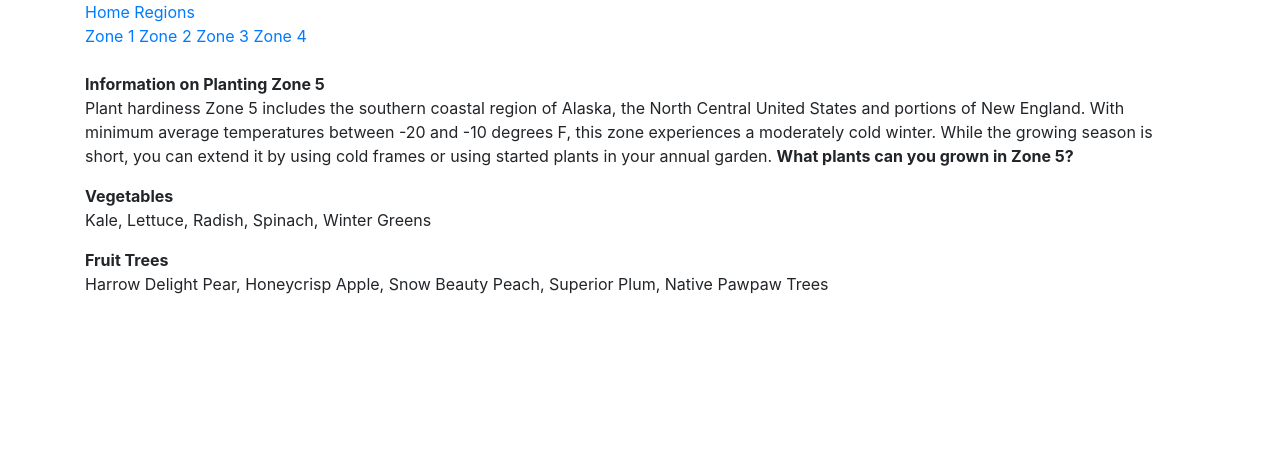
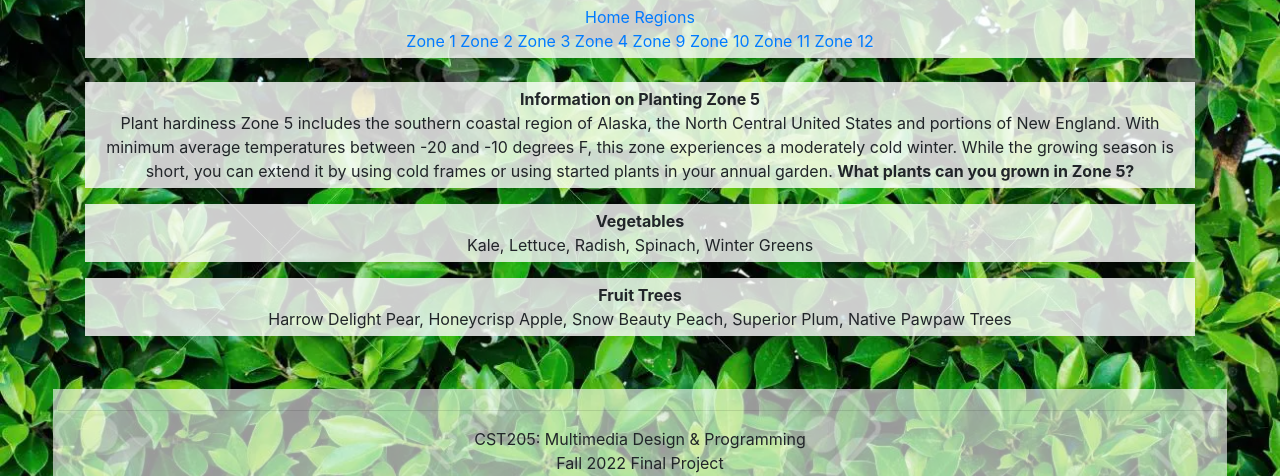
Before and after one commit to MursalMousumi/Gardening, a Python web app: template templates/zone5.html in a window 1280 px wide. Shown: the top 476 px of the page. Run offline with Jinja, Linux system fonts and the light colour scheme; the template is opened without the code that fills it, so the values that code supplies are empty; some libraries are stand-ins or nearby versions.

Commit message:
Update zone5.html

```diff
--- a/templates/zone5.html
+++ b/templates/zone5.html
@@ -4,20 +4,28 @@
     <meta charset="UTF-8">
     <meta http-equiv="X-UA-Compatible" content="IE=edge">
     <meta name="viewport" content="width=device-width, initial-scale=1.0">
+    <link href="/static/style.css" rel="stylesheet" type="text/css" />
     <title>My Great 205 Web Page</title>
 
     {{ bootstrap.load_css() }}
 
 </head>
-<body>
+<body id = "leaf">
     <div class="container">
+        <div id = "urls">
             <a href="{{ url_for('home') }}">Home</a>
             <a href="{{ url_for('regions') }}">Regions</a><br>
             <a href="{{ url_for('zone1') }}">Zone 1</a>
             <a href="{{ url_for('zone2') }}">Zone 2</a>
             <a href="{{ url_for('zone3') }}">Zone 3</a>
             <a href="{{ url_for('zone4') }}">Zone 4</a>
-        <br><br>
+
+            <a href="{{ url_for('zone9') }}">Zone 9</a>
+            <a href="{{ url_for('zone10') }}">Zone 10</a>
+            <a href="{{ url_for('zone11') }}">Zone 11</a>
+            <a href="{{ url_for('zone12') }}">Zone 12</a>
+        </div>
+        <br>
         <p><b>Information on Planting Zone 5</b><br> Plant hardiness Zone 5 includes the southern coastal region of Alaska, the North Central United States and portions of New England. With minimum average temperatures between -20 and -10 degrees F, this zone experiences a moderately cold winter. While the growing season is short, you can extend it by using cold frames or using started plants in your annual garden.
         <b>What plants can you grown in Zone 5?</b><br></p>
         <p><b>Vegetables</b><br>
@@ -28,4 +36,11 @@
 
 
 </body>
+<footer>
+    <hr>
+    CST205: Multimedia Design & Programming <br> Fall 2022 Final Project <br> Antonio Barron, Mursal Mousumi, Sebastian Santoyo
+    <figure>
+      <img src="/static/images/csumb_logo.png" alt="CSUMB logo" width=200 id="logoImg">
+    </figure>
+  </footer>
 </html>
```
Lines whose indentation alone changed are shown as unchanged.
